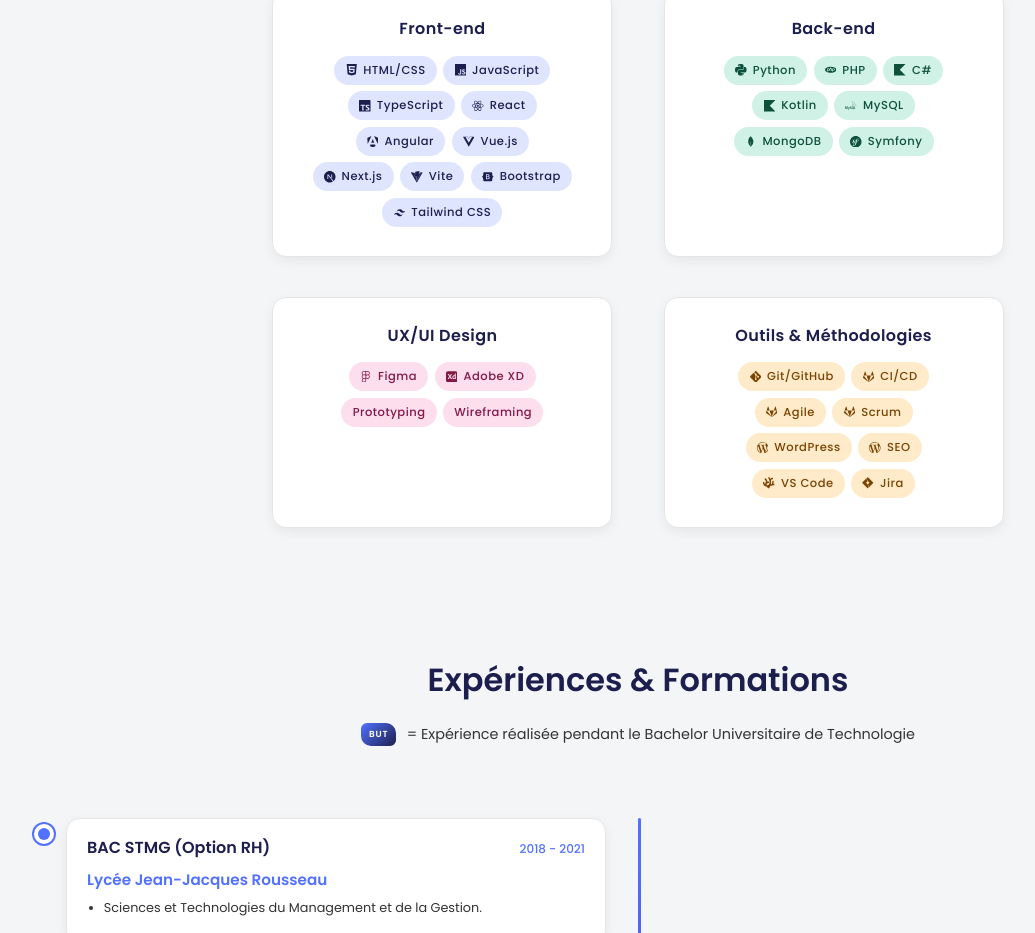
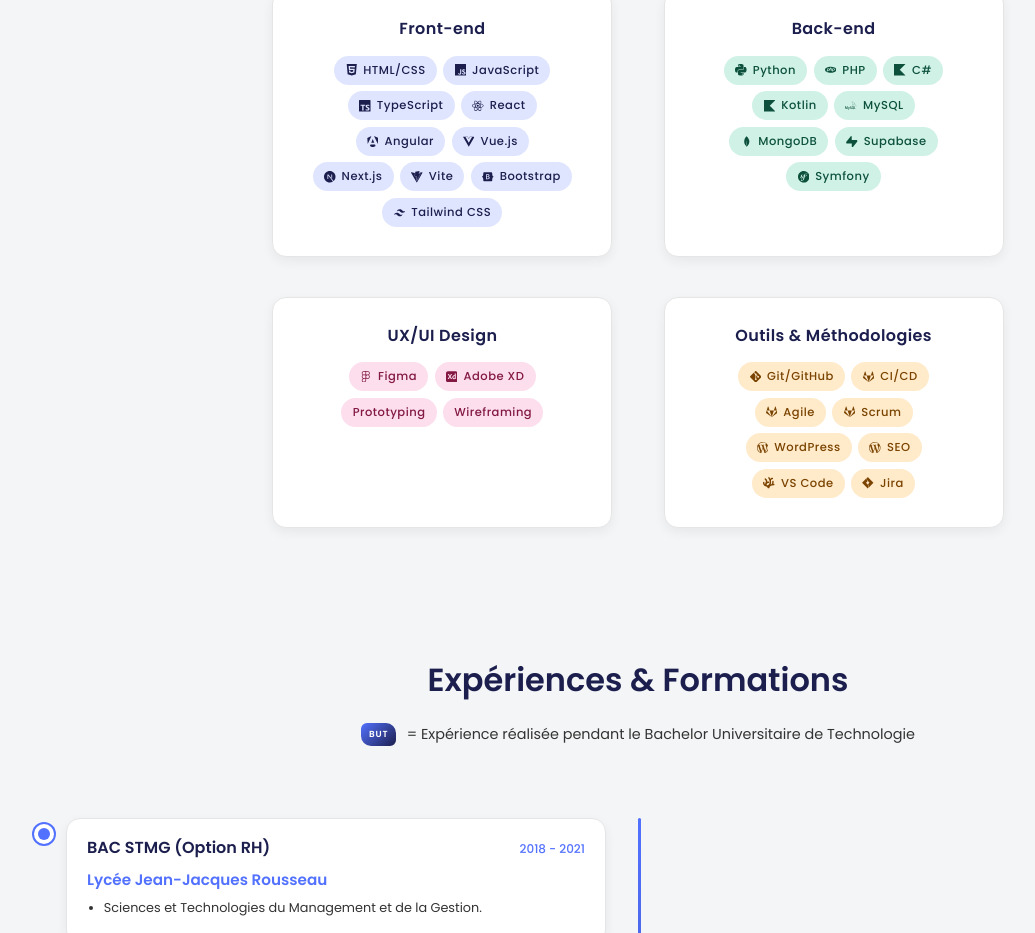
Before and after one commit to kskerim/KerimPortfolio, a React (Vite) app: page / in a window 1280 px wide. Shown: the part 3576-4509 px from the top of the page, without its empty margins (2-1037 px from the left). Built offline with nearby package versions, Linux system fonts and the light colour scheme.

Commit message:
ajout de supabase dans les competences back-end

```diff
--- a/src/sections/SectionCompetences.tsx
+++ b/src/sections/SectionCompetences.tsx
@@ -3,7 +3,7 @@
   SiHtml5, SiJavascript, SiTypescript, SiReact, SiAngular, SiVuedotjs, SiNextdotjs,
   SiBootstrap, SiTailwindcss, SiVite, SiFigma, SiAdobexd, SiPython, SiPhp,
   SiKotlin, SiMysql, SiMongodb, SiSymfony, SiGit,
-  SiWordpress, SiVscodium, SiJirasoftware
+  SiWordpress, SiVscodium, SiJirasoftware, SiSupabase
 } from 'react-icons/si';
 import { FaGitlab } from 'react-icons/fa';
 
@@ -25,7 +25,7 @@
     titre: 'Back-end',
     type: 'backend',
     items: [
-      'Python', 'PHP', 'C#', 'Kotlin', 'MySQL', 'MongoDB', 'Symfony'
+      'Python', 'PHP', 'C#', 'Kotlin', 'MySQL', 'MongoDB', 'Supabase', 'Symfony'
     ]
   },
   {
@@ -112,6 +112,8 @@
       return SiMysql;
     case 'MongoDB':
       return SiMongodb;
+    case 'Supabase':
+      return SiSupabase;
     case 'Symfony':
       return SiSymfony;
     case 'Git/GitHub':
```
